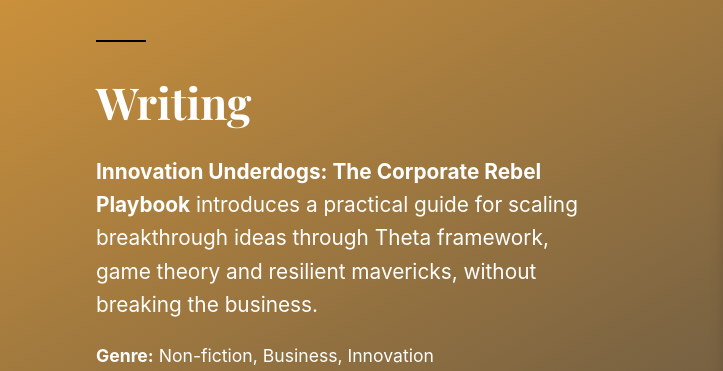
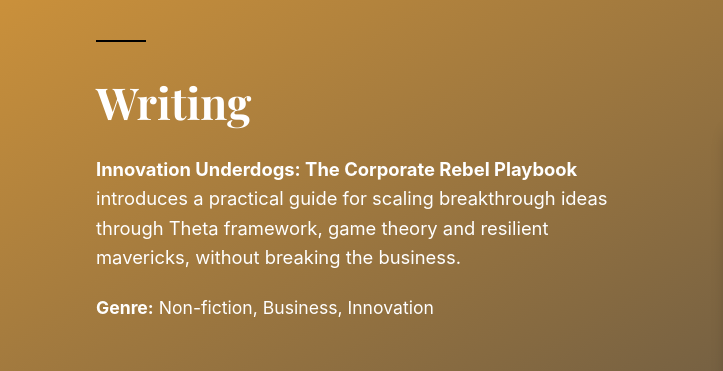
Before and after one commit to christinepamela/personal-site, a plain HTML site: page index.html in a window 1280 px wide. Shown: the part 2617-2988 px from the top of the page, 0-723 px from the left. Drawn offline with nearby package versions, Linux system fonts and the light colour scheme.

Commit message:
Update index.html

```diff
--- a/index.html
+++ b/index.html
@@ -286,7 +286,7 @@
         Writing
       </h2>
 
-      <p style="font-size: 1.3rem; line-height: 1.6; margin-bottom: 1.5rem; font-family: 'Inter', sans-serif;">
+      <p style="font-size: 1.15rem; line-height: 1.6; margin-bottom: 1.5rem; font-family: 'Inter', sans-serif;">
         <strong>Innovation Underdogs: The Corporate Rebel Playbook</strong> introduces a practical guide for scaling breakthrough ideas through Theta framework, game theory and resilient mavericks, without breaking the business.
       </p>
 
```
